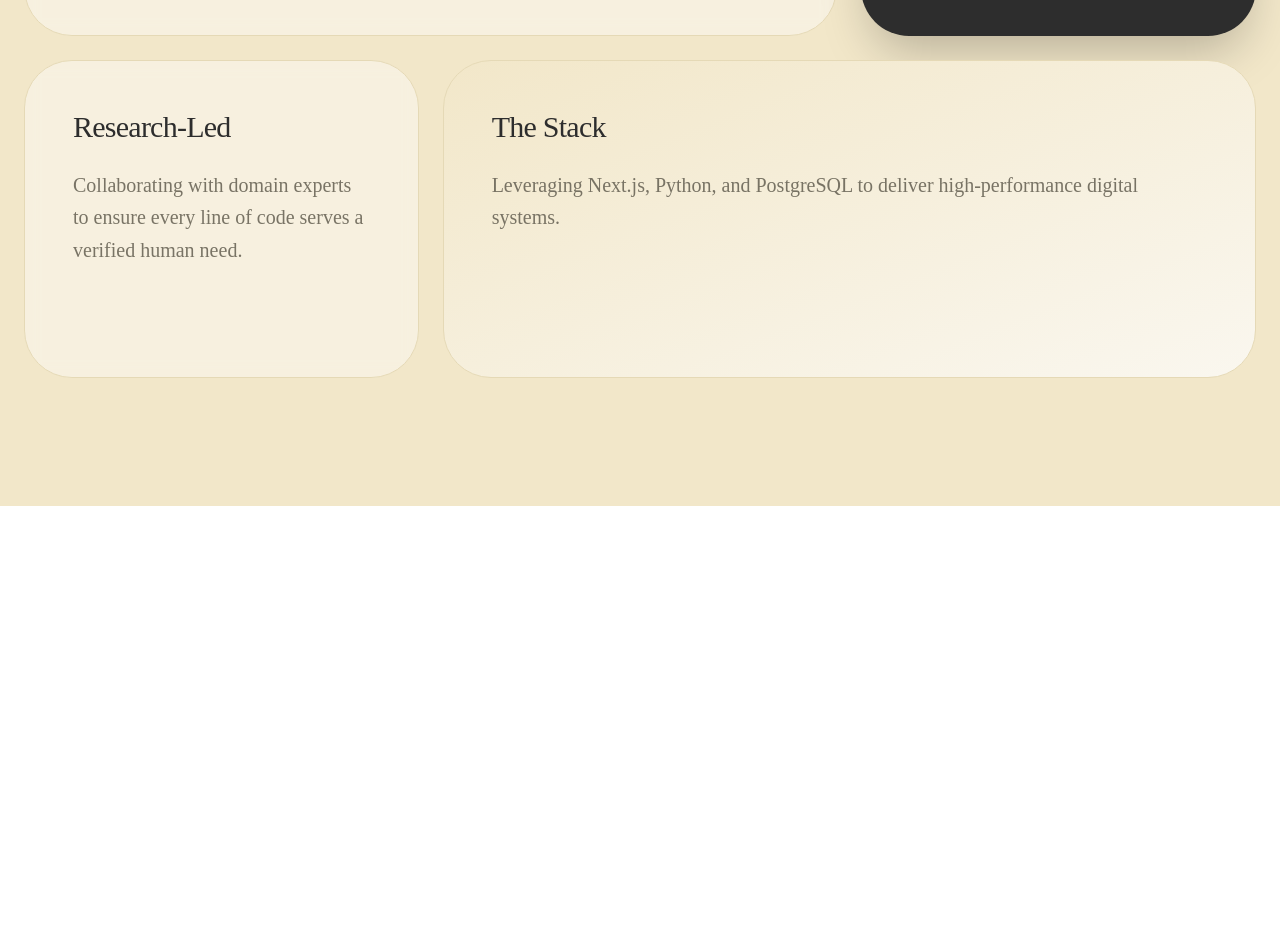
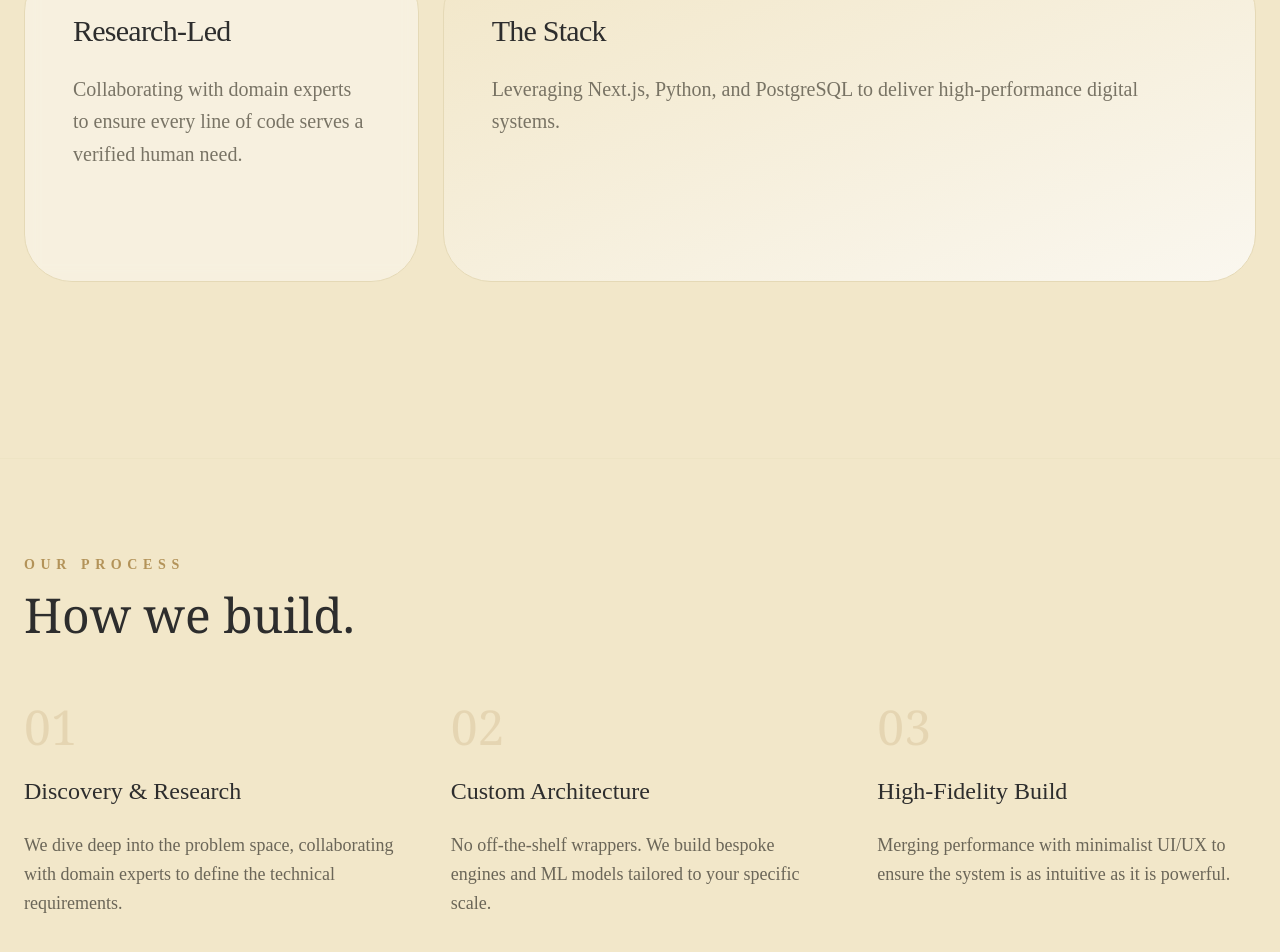
Before and after one commit to Lumora-Tech-Labs/lumora-website, a Next.js app: page / in a window 1280 px wide. Shown: the part 1674-2626 px from the top of the page. Before the commit the page ends 2180 px from the top, so only its background shows below. Built offline with nearby package versions, Linux system fonts and the light colour scheme.

Commit message:
feat: imported footer, projects and work components

```diff
--- a/app/page.tsx
+++ b/app/page.tsx
@@ -1,15 +1,21 @@
-import Navbar from "@/components/Navbar"
-import Hero from "@/components/Hero"
-import About from "@/components/About"
+import Navbar from "@/components/Navbar";
+import Hero from "@/components/Hero";
+import About from "@/components/About";
+import Work from "@/components/Work";
+import Projects from "@/components/Projects";
+import Footer from "@/components/Footer";
 
 export default function HomePage() {
   return (
-    <div className="flex flex-col min-h-screen bg-[#F2E7C9]">
+    <main className="flex flex-col w-full min-h-screen bg-[#F2E7C9]">
       <Navbar />
-      <div className="pt-24">
-        <Hero />
+      <Hero />
+      <div className="space-y-12">
         <About />
+        <Work />
+        <Projects />
       </div>
-    </div>
+      <Footer />
+    </main>
   );
 }
```
